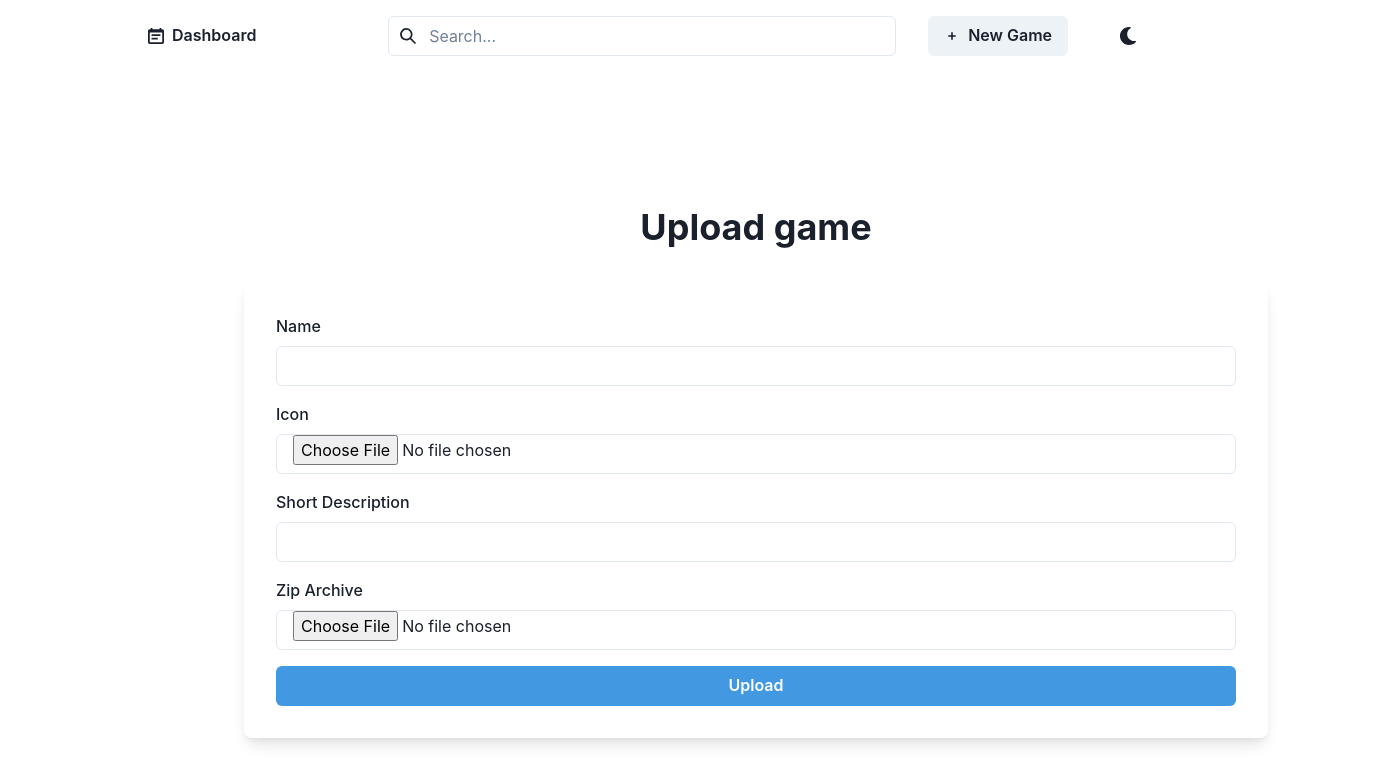
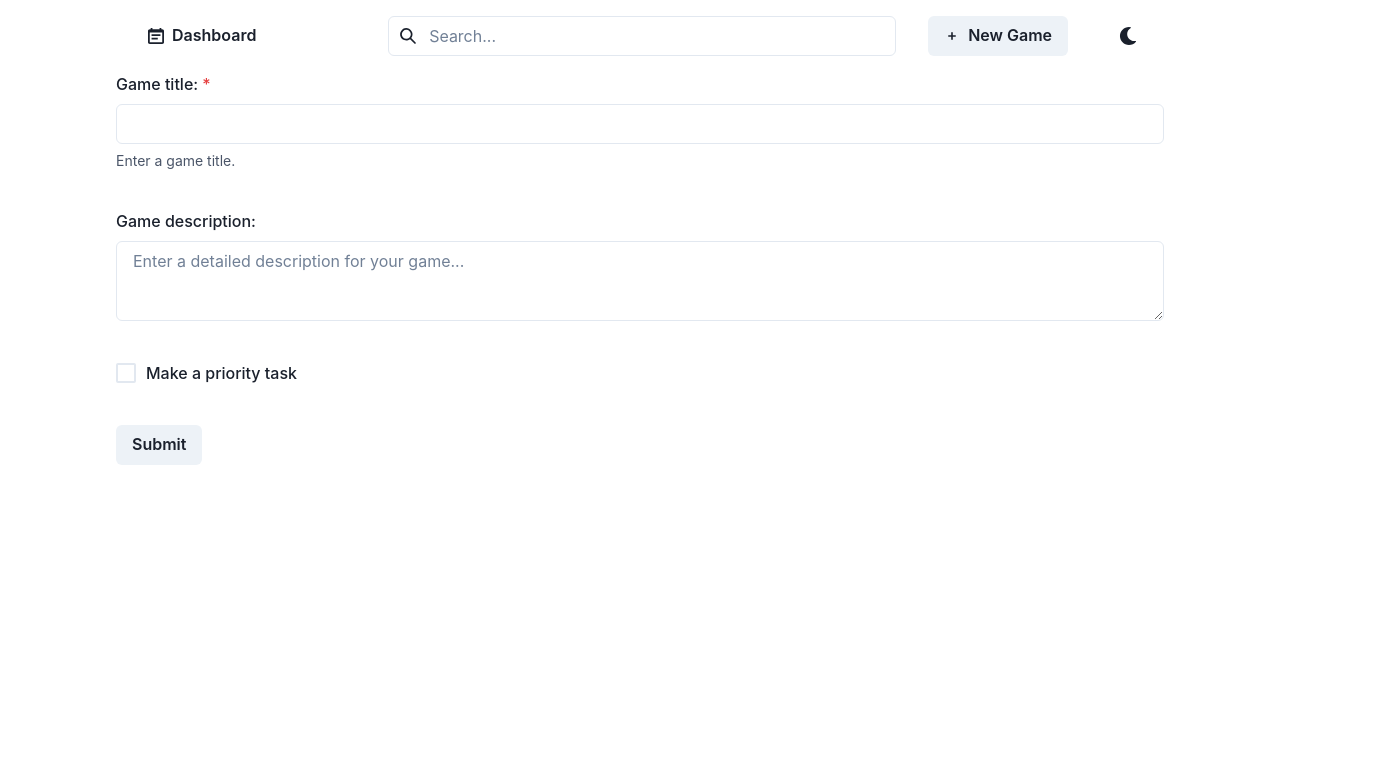
Before and after one commit to Scrawach/WebGLives, a React (Create React App) app in the folder frontend/WebGLives/: page /create in a window 1280 px wide. Shown: the top 784 px of the page, 1396 px wide, since content can reach past the window. Built offline with nearby package versions, Linux system fonts and the light colour scheme.

Commit message:
implemented create game page

```diff
--- a/frontend/WebGLives/src/App.tsx
+++ b/frontend/WebGLives/src/App.tsx
@@ -8,12 +8,13 @@ import {
 } from "react-router-dom";
 import { NavigationBar } from "./components/NavigationBar";
 import UploadPage from "./pages/UploadPage";
+import { CreateGame } from "./pages/CreateGame";
 
 const router = createBrowserRouter(
   createRoutesFromElements(
     <Route path="/">
       <Route index element={<Dashboard />} />
-      <Route path="create" element={<UploadPage />} />
+      <Route path="create" element={<CreateGame />} />
     </Route>
   )
 )
--- /dev/null
+++ b/frontend/WebGLives/src/components/Dropzone.tsx
@@ -0,0 +1,8 @@
+export const Dropzone: React.FC = () => {
+
+
+    return (
+        <>
+        </>
+    )
+}
--- /dev/null
+++ b/frontend/WebGLives/src/pages/CreateGame.tsx
@@ -0,0 +1,48 @@
+import {
+    Box,
+    FormControl,
+    FormLabel,
+    FormHelperText,
+    Input,
+    Textarea,
+    Button,
+    Checkbox,
+    Divider
+  } from '@chakra-ui/react'
+  import { Form } from 'react-router-dom'
+import { Dropzone } from '../components/Dropzone'
+
+export const CreateGame: React.FC = () => {
+    return (
+        <Box alignItems="center">
+        <Form method="post" action="/create">
+            <FormControl isRequired mb="40px">
+                <FormLabel>Game title:</FormLabel>
+                <Input type="text" name="title" />
+                <FormHelperText>Enter a game title.</FormHelperText>
+            </FormControl>
+
+            <FormControl mb="40px">
+                <FormLabel>Game description:</FormLabel>
+                <Textarea
+                    placeholder="Enter a detailed description for your game..."
+                    name="description"
+                />
+            </FormControl>
+
+            <FormControl display="flex" alignItems="center" mb="40px">
+                <Checkbox
+                    name="isPriority"
+                    colorScheme="purple"
+                    size="lg"
+                />
+                <FormLabel mb="0" ml="10px">Make a priority task</FormLabel>
+            </FormControl>
+
+            <Dropzone />
+
+            <Button type="submit">Submit</Button>
+        </Form>
+        </Box>
+    )
+}
--- a/frontend/WebGLives/src/pages/UploadPage.tsx
+++ b/frontend/WebGLives/src/pages/UploadPage.tsx
@@ -44,43 +44,7 @@ export default function UploadPage() {
   };
 
   return (
-    <Flex
-      minH={'100vh'}
-      minW={'100vw'}
-      align={'center'}
-      justify={'center'}>
-      <Stack spacing={8} mx={'auto'} py={12} w={'80vw'}>
-        <Stack align={'center'}>
-          <Heading fontSize={'4xl'}>Upload game</Heading>
-        </Stack>
-        <Box
-          rounded={'lg'}
-          bg={useColorModeValue('white', 'gray.700')}
-          boxShadow={'lg'}
-          p={8}>
-          <Stack spacing={4}>
-            <FormControl id="name">
-                <FormLabel>Name</FormLabel>
-                <Input onChange={handleTitleChange}/>
-            </FormControl>
-            <FormControl id="icon">
-                <FormLabel>Icon</FormLabel>
-                <Input type='file' onChange={handleIconFileChange}/>
-            </FormControl>
-            <FormControl id="description">
-                <FormLabel>Short Description</FormLabel>
-                <Input onChange={handleDescriptionChange}/>
-            </FormControl>
-            <FormControl id="game-archive">
-                <FormLabel>Zip Archive</FormLabel>
-                <Input type="file" onChange={handleGameFileChange}/>
-            </FormControl>
-            <Button bg={'blue.400'} color={'white'} _hover={{ bg: 'blue.500',}} onClick={uploadFile}>
-                Upload
-            </Button>
-          </Stack>
-        </Box>
-      </Stack>
-    </Flex>
+    <>
+    </>
   )
 }
```
